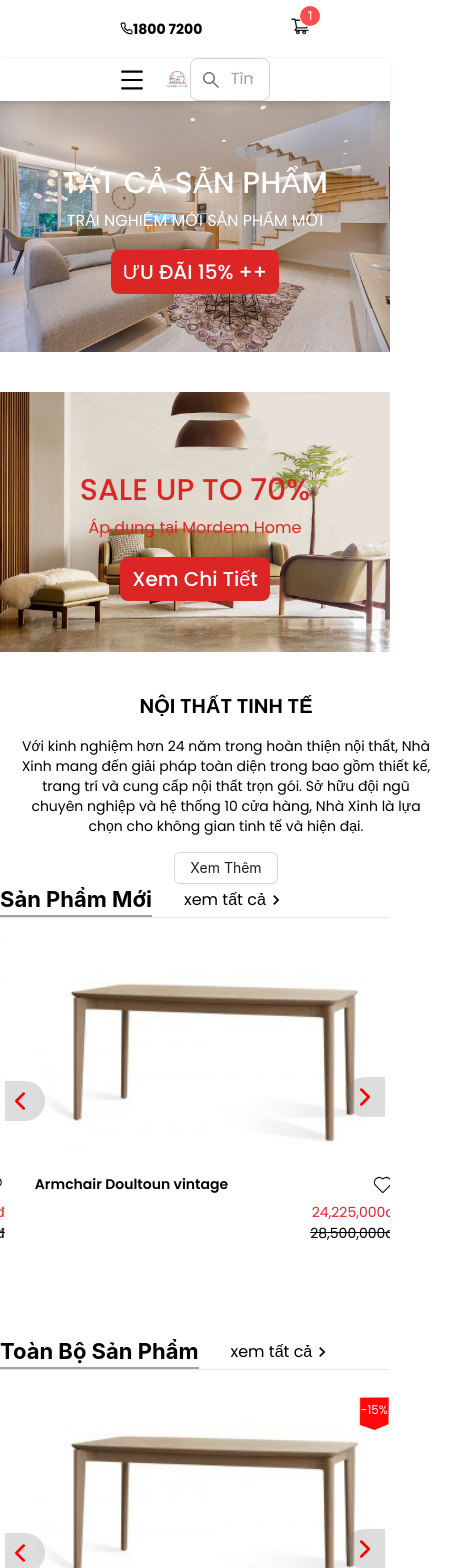
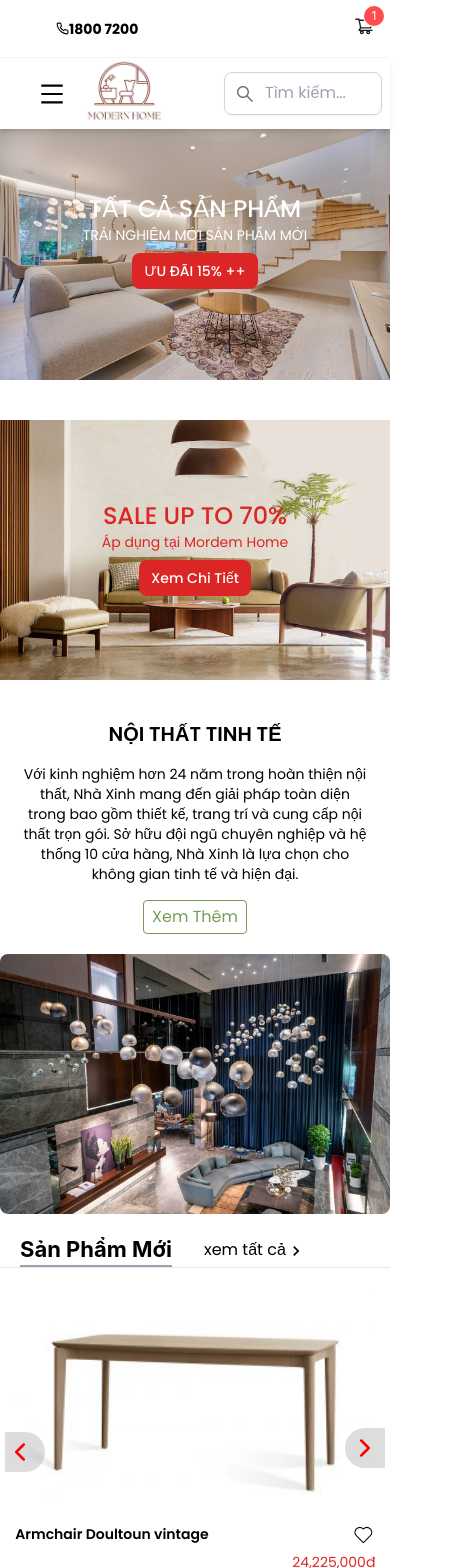
Before and after one commit to NguyenVan-Truong/DuAnTotNghiep, a React (Vite) app: page / in a window 390 px wide. Shown: the top 1568 px of the page, 457 px wide, since content can reach past the window. Built offline with nearby package versions, Linux system fonts and the light colour scheme.

Commit message:
fix home

```diff
--- a/src/pages/(Website)/Header/Header.tsx
+++ b/src/pages/(Website)/Header/Header.tsx
@@ -1,12 +1,15 @@
-import { useState } from 'react';
-import { SearchOutlined, EnvironmentOutlined, HeartOutlined } from '@ant-design/icons';
-import { Button, } from 'antd';
-import './Header.scss'
-import { Link, NavLink } from 'react-router-dom';
-import { FiPhone } from 'react-icons/fi';
-import CartIcon from './components/MiniCart';
-import IconMenu from './components/Menu';
-
+import { useState } from "react";
+import {
+    SearchOutlined,
+    EnvironmentOutlined,
+    HeartOutlined,
+} from "@ant-design/icons";
+import { Button } from "antd";
+import "./Header.scss";
+import { Link, NavLink } from "react-router-dom";
+import { FiPhone } from "react-icons/fi";
+import CartIcon from "./components/MiniCart";
+import IconMenu from "./components/Menu";
 
 const Header = () => {
     const [visible, setVisible] = useState(false);
@@ -19,10 +22,11 @@ const Header = () => {
     return (
         <>
             {/* Header1 */}
-            <header className="flex border-b border-gray-100 bg-white justify-between items-center px-20 p-4">
+            <header className="flex border-b border-gray-100 bg-white justify-between items-center md:px-20 p-4">
                 <div className="flex flex-row ml-10">
                     <span className="text-black flex flex-row items-center font-bold text-sm">
-                        <FiPhone style={{ fontSize: '13px', color: 'black' }} /> 1800 7200
+                        <FiPhone style={{ fontSize: "13px", color: "black" }} />{" "}
+                        1800 7200
                     </span>
                     <div className="mx-5 space-x-5 text-sm hidden lg:flex">
                         <span>Giới Thiệu</span>
@@ -32,81 +36,133 @@ const Header = () => {
                 </div>
                 <div className="hidden lg:flex items-center mr-10 space-x-4">
                     <EnvironmentOutlined className="text-lg" />
-                    <HeartOutlined className='text-lg' />
+                    <HeartOutlined className="text-lg" />
                     <CartIcon />
                     <Button className="border-none text-sm">Đăng Nhập</Button>
                 </div>
                 <div className="block lg-hidden items-center space-x-4">
                     <CartIcon />
                 </div>
-
             </header>
             {/* Header2 */}
-            <header className='sticky top-0 left-0 w-full bg-white shadow-md z-50 flex items-center px-20'>
-                <div className='mr-5 ml-10'>
-                    <IconMenu />
+            <header className="sticky top-0 space-x-5 left-0 w-full bg-white shadow-md z-50 flex items-center md:px-20">
+                <div className="flex items-center">
+                    <div className="md:mr-5 ml-10">
+                        <IconMenu />
+                    </div>
+                    <div className="w-[120px] flex justify-center md:justify-start">
+                        <Link to="/">
+                            <img
+                                src="../src/assets/Images/logo.jpg"
+                                alt=""
+                                width={90}
+                                className="object-contain"
+                            />
+                        </Link>
+                    </div>
                 </div>
-                <div className='w-[120px] flex justify-center md:justify-start'>
-                    <Link to='/'><img src="../src/assets/Images/logo.jpg" alt="" width={90} className="object-contain" /></Link>
-                </div>
-                <div className='flex-1 w-[250px]'>
-                    <ul className='hidden space-x-4 font-serif font-normal text-[14px] md:text-sm md:flex justify-center lg:text-lg lg:space-x-10'>
+                <div className="flex-1 w-[250px]">
+                    <ul className="hidden space-x-4 font-serif font-normal text-[14px] md:text-sm md:flex justify-center lg:text-lg lg:space-x-10">
                         <li>
-                            <NavLink to="/" className={({ isActive }) => `relative ${isActive ? 'border-b-4 border-red-500' : 'hover:border-b-2 hover:border-red-500'}`}>
+                            <NavLink
+                                to="/"
+                                className={({ isActive }) =>
+                                    `relative ${isActive ? "border-b-4 border-red-500" : "hover:border-b-2 hover:border-red-500"}`
+                                }
+                            >
                                 Home
                             </NavLink>
                         </li>
-                        <li className='relative group '>
-                            <NavLink to="/shop" className={({ isActive }) => `relative  ${isActive ? 'border-b-4 border-red-500' : 'hover:border-b-2 hover:text-orange-300'}`}>
+                        <li className="relative group ">
+                            <NavLink
+                                to="/shop"
+                                className={({ isActive }) =>
+                                    `relative flex items-center ${isActive ? "border-b-4 border-red-500" : "hover:border-b-2 hover:text-orange-300"}`
+                                }
+                            >
                                 Shop
-                                <svg className="w-4 h-4 ml-1 inline" xmlns="http://www.w3.org/2000/svg" fill="none" viewBox="0 0 24 24" stroke="currentColor">
-                                    <path strokeLinecap="round" strokeLinejoin="round" strokeWidth={2} d="M19 9l-7 7-7-7" />
+                                <svg
+                                    className="w-4 h-4 ml-1"
+                                    xmlns="http://www.w3.org/2000/svg"
+                                    fill="none"
+                                    viewBox="0 0 24 24"
+                                    stroke="currentColor"
+                                >
+                                    <path
+                                        strokeLinecap="round"
+                                        strokeLinejoin="round"
+                                        strokeWidth={2}
+                                        d="M19 9l-7 7-7-7"
+                                    />
                                 </svg>
                             </NavLink>
-                            <div className='absolute left-0 top-full mt-2 w-48 bg-white shadow-lg border border-gray-200 opacity-0 group-hover:opacity-100 transition-opacity duration-300'>
-                                <NavLink to="/shop/category1" className='block px-4 py-2 text-sm text-gray-700 hover:bg-gray-100'
+
+                            <div className="absolute left-0 top-full mt-2 w-48 bg-white shadow-lg border border-gray-200 opacity-0 group-hover:opacity-100 transition-opacity duration-300">
+                                <NavLink
+                                    to="/shop/category1"
+                                    className="block px-4 py-2 text-sm text-gray-700 hover:bg-gray-100"
                                 >
                                     Category 1
                                 </NavLink>
-                                <NavLink to="/shop/category2" className='block px-4 py-2 text-sm text-gray-700 hover:bg-gray-100'
+                                <NavLink
+                                    to="/shop/category2"
+                                    className="block px-4 py-2 text-sm text-gray-700 hover:bg-gray-100"
                                 >
                                     Category 2
                                 </NavLink>
-                                <NavLink to="/shop/category3" className='block px-4 py-2 text-sm text-gray-700 hover:bg-gray-100'
+                                <NavLink
+                                    to="/shop/category3"
+                                    className="block px-4 py-2 text-sm text-gray-700 hover:bg-gray-100"
                                 >
                                     Category 3
                                 </NavLink>
                             </div>
                         </li>
                         <li>
-                            <NavLink to="/abc" className={({ isActive }) => `relative ${isActive ? 'border-b-4 border-red-500' : 'hover:border-b-2 hover:text-orange-300'}`}
+                            <NavLink
+                                to="/abc"
+                                className={({ isActive }) =>
+                                    `relative ${isActive ? "border-b-4 border-red-500" : "hover:border-b-2 hover:text-orange-300"}`
+                                }
                             >
                                 ABC
                             </NavLink>
                         </li>
                         <li>
-                            <NavLink to="/xyz" className={({ isActive }) => `relative ${isActive ? 'border-b-4 border-red-500' : 'hover:border-b-2 hover:text-orange-300'}`}
+                            <NavLink
+                                to="/xyz"
+                                className={({ isActive }) =>
+                                    `relative ${isActive ? "border-b-4 border-red-500" : "hover:border-b-2 hover:text-orange-300"}`
+                                }
                             >
                                 XYZ
                             </NavLink>
                         </li>
                         <li>
-                            <NavLink to="/123" className={({ isActive }) => `relative ${isActive ? 'border-b-4 border-red-500' : 'hover:border-b-2 hover:text-orange-300'}`}
+                            <NavLink
+                                to="/123"
+                                className={({ isActive }) =>
+                                    `relative ${isActive ? "border-b-4 border-red-500" : "hover:border-b-2 hover:text-orange-300"}`
+                                }
                             >
                                 123
                             </NavLink>
                         </li>
                     </ul>
                 </div>
-                <div className="relative flex items-center mr-10">
-                    <input type="text" placeholder="Tìm kiếm..." className="w-full py-2 pl-10 pr-4 border border-gray-300 rounded-lg shadow-sm focus:outline-none focus:border-blue-500 focus:ring-1 focus:ring-blue-500"
+                <div className="relative flex items-center pr-2 md:pr-10 ">
+                    <input
+                        type="text"
+                        placeholder="Tìm kiếm..."
+                        className="w-full py-2 pl-10 pr-4 border border-gray-300 rounded-lg shadow-sm focus:outline-none focus:border-blue-500 focus:ring-1 focus:ring-blue-500"
                     />
                     <SearchOutlined className="absolute left-3 text-gray-500 text-lg" />
                 </div>
             </header>
             {/* Overlay */}
-            {(visible || dropdownVisible) && <div className="overlay" onClick={handleOverlayClick} />}
-
+            {(visible || dropdownVisible) && (
+                <div className="overlay" onClick={handleOverlayClick} />
+            )}
         </>
     );
 };
--- a/src/pages/(Website)/Home/components/Banner/Banner.tsx
+++ b/src/pages/(Website)/Home/components/Banner/Banner.tsx
@@ -1,45 +1,62 @@
 import { banner, banner1, banner2 } from "@/assets/img";
-import { Button } from 'antd';
 const Banner = () => {
-
     return (
         <>
             <div className="relative mb-10">
-                <img src={banner} alt="" className='w-full h-auto' />
+                <img src={banner} alt="" className="w-full h-auto" />
                 <div className="absolute inset-0 flex flex-col items-center mt-16 md:mt-56 text-center">
-                    <h1 className="text-white text-3xl md:text-6xl font-medium mb-2">TẤT CẢ SẢN PHẨM</h1>
-                    <p className="text-white text-md md:text-2xl mb-4">TRẢI NGHIỆM MỚI SẢN PHẨM MỚI</p>
-                    <button className="bg-red-600 text-white hover:bg-red-300 font-medium text-xl py-2 md:py-4 px-3 md:px-6 rounded-lg">ƯU ĐÃI 15% ++</button>
+                    <h1 className="text-white text-2xl md:text-6xl font-medium md:mb-2">
+                        TẤT CẢ SẢN PHẨM
+                    </h1>
+                    <p className="text-white text-sm md:text-2xl mb-2 md:mb-4">
+                        TRẢI NGHIỆM MỚI SẢN PHẨM MỚI
+                    </p>
+                    <button className="bg-red-600 text-white hover:bg-red-300 font-medium text-sm py-2 md:py-4 px-3 md:px-6 rounded-lg">
+                        ƯU ĐÃI 15% ++
+                    </button>
                 </div>
             </div>
             <div className="relative mb-10">
-                <img src={banner2} alt="" className='w-full h-auto' />
+                <img src={banner2} alt="" className="w-full h-auto" />
                 <div className="absolute inset-0 flex flex-col items-center mt-20 md:mt-52  text-center">
-                    <h1 className="text-red-600 text-3xl md:text-6xl font-medium mb-2">SALE UP TO 70%</h1>
-                    <p className="text-red-600 text-md md:text-2xl mb-4">Áp dụng tại Mordem Home </p>
-                    <button className="bg-red-600 text-white hover:bg-red-300 font-medium text-xl py-2 md:py-4 px-3 md:px-6 rounded-lg">Xem Chi Tiết</button>
+                    <h1 className="text-red-600 text-2xl md:text-6xl font-medium md:mb-2">
+                        SALE UP TO 70%
+                    </h1>
+                    <p className="text-red-600 text-sm md:text-2xl mb-2 md:mb-4">
+                        Áp dụng tại Mordem Home{" "}
+                    </p>
+                    <button className="bg-red-600 text-white hover:bg-red-300 font-medium text-sm py-2 md:py-4 px-3 md:px-6 rounded-lg">
+                        Xem Chi Tiết
+                    </button>
                 </div>
             </div>
 
-            <div className='flex items-center justify-between'>
-                <div className='flex-1 text-center mx-4'>
-                    <h1 className='text-xl md:text-2xl font-semibold not-italic mb-4'>NỘI THẤT TINH TẾ</h1>
-                    <p className='mb-4 mx-auto w-[420px] max-w-md text-sm md:text-lg '>
+            <div className="flex flex-col md:flex-row items-center justify-between">
+                <div className="flex-1 text-center mb-5 mx-4">
+                    <h1 className="text-xl md:text-2xl font-semibold not-italic mb-4">
+                        NỘI THẤT TINH TẾ
+                    </h1>
+                    <p className="mb-4 mx-auto w-[350px] md:w-[420px] max-w-md text-sm md:text-lg">
                         Với kinh nghiệm hơn 24 năm trong hoàn thiện nội thất,
-                        Nhà Xinh mang đến giải pháp toàn diện trong bao gồm thiết kế,
-                        trang trí và cung cấp nội thất trọn gói.
-                        Sở hữu đội ngũ chuyên nghiệp và hệ thống 10 cửa hàng,
-                        Nhà Xinh là lựa chọn cho không gian tinh tế và hiện đại.
+                        Nhà Xinh mang đến giải pháp toàn diện trong bao gồm
+                        thiết kế, trang trí và cung cấp nội thất trọn gói. Sở
+                        hữu đội ngũ chuyên nghiệp và hệ thống 10 cửa hàng, Nhà
+                        Xinh là lựa chọn cho không gian tinh tế và hiện đại.
                     </p>
-                    <Button >Xem Thêm</Button>
+                    <button className="border border-[#7a9c59] text-[#7a9c59] px-2 md:px-4 py-1 md:py-2 rounded hover:bg-[#7a9c59] hover:text-white transition">
+                        Xem Thêm
+                    </button>
                 </div>
-                <div className='flex-1'>
-                    <img src={banner1} alt="Nội thất tinh tế" className='w-full h-auto rounded-lg' />
+                <div className="flex-1 mb-5">
+                    <img
+                        src={banner1}
+                        alt="Nội thất tinh tế"
+                        className="w-full h-auto rounded-lg"
+                    />
                 </div>
             </div>
-
         </>
     );
 };
 
-export default Banner
+export default Banner;
--- a/src/pages/(Website)/Home/components/Banner/BannerFooter.module.scss
+++ b/src/pages/(Website)/Home/components/Banner/BannerFooter.module.scss
@@ -3,8 +3,11 @@
     grid-template-columns: 1fr 1fr;
     gap: 5px;
     background-color: #ebebeb;
-    .banner_right{
-        Image{
+    @media screen and (max-width: 768px) {
+        grid-template-columns: 1fr;
+    }
+    .banner_right {
+        Image {
             width: 100%;
             max-height: 100%;
         }
@@ -17,18 +20,27 @@
         flex-direction: column;
         justify-content: center;
         color: #535050;
+        @media screen and (max-width: 768px) {
+            margin-left: 10%;
+        }
         h1 {
             font-weight: 600;
             font-size: 2rem;
+            @media screen and (max-width: 768px) {
+                font-size: 1.5rem;
+            }
         }
-        p{
+        p {
             margin-top: 10px;
+            @media screen and (max-width: 768px) {
+                font-size: 1rem;
+            }
         }
-        Button{
+        Button {
             width: 150px;
             height: 50px;
             margin-top: 10px;
-            background-color: #7A9C59;
+            background-color: #7a9c59;
             color: white;
             text-transform: uppercase;
             font-weight: bolder;
@@ -40,11 +52,10 @@
                 font-size: 12px;
             }
         }
-        Button:hover{
-            background-color: #5A7C3A !important;
+        Button:hover {
+            background-color: #5a7c3a !important;
             color: white !important;
-            border: #5A7C3A !important;
-
+            border: #5a7c3a !important;
         }
     }
 }
--- a/src/pages/(Website)/Home/components/FormFooter/FormSupprt.module.scss
+++ b/src/pages/(Website)/Home/components/FormFooter/FormSupprt.module.scss
@@ -23,7 +23,8 @@
         }
 
         @media screen and (max-width: 768px) {
-            padding: 30px 10px;
+            padding: 30px 9px;
+            width: 100%;
         }
 
         .hotline {
@@ -38,7 +39,6 @@
             background-color: #a5886f;
             text-transform: uppercase;
             padding: 6px 15px;
-
         }
 
         .title {
@@ -87,8 +87,11 @@
                 @media screen and (max-width: 768px) {
                     width: 100%;
                 }
+                @media screen and (max-width: 450px) {
+                    width: 375px;
+                }
             }
-            .inputEmail{
+            .inputEmail {
                 width: 520px;
                 margin-bottom: 10px;
 
@@ -99,6 +102,9 @@
                 @media screen and (max-width: 768px) {
                     width: 437px;
                 }
+                @media screen and (max-width: 450px) {
+                    width: 375px;
+                }
             }
             .textarea {
                 width: 515px;
@@ -107,8 +113,10 @@
                 @media screen and (max-width: 768px) {
                     width: 437px;
                 }
+                @media screen and (max-width: 450px) {
+                    width: 375px;
+                }
             }
-
         }
     }
 
--- a/src/pages/(Website)/Home/components/Title/TitleNew.tsx
+++ b/src/pages/(Website)/Home/components/Title/TitleNew.tsx
@@ -1,17 +1,26 @@
-import { Text, Title } from '@mantine/core'
-import React from 'react'
+import { Text, Title } from "@mantine/core";
 import { MdNavigateNext } from "react-icons/md";
 const TitleNew = () => {
     return (
         <>
-            <div className='container mx-auto'>
-                <div className=' flex items-center space-x-8 border-b border-b-gray-200'>
-                    <Title order={3} className='border-b-2 border-b-gray-400' >Sản Phẩm Mới</Title>
-                    <Text size='md' className='flex items-center space-x-5 hover:text-red-500'>xem tất cả<span><MdNavigateNext className='text-xl' /></span></Text>
+            <div className="container mx-auto">
+                <div className=" flex items-center pl-5 md:pl-0 space-x-8 border-b border-b-gray-200">
+                    <Title order={3} className="border-b-2 border-b-gray-400">
+                        Sản Phẩm Mới
+                    </Title>
+                    <Text
+                        size="md"
+                        className="flex items-center space-x-5 hover:text-red-500"
+                    >
+                        xem tất cả
+                        <span>
+                            <MdNavigateNext className="text-xl" />
+                        </span>
+                    </Text>
                 </div>
             </div>
         </>
-    )
-}
+    );
+};
 
-export default TitleNew
+export default TitleNew;
--- a/src/pages/(Website)/Home/components/Title/TitleProducts.tsx
+++ b/src/pages/(Website)/Home/components/Title/TitleProducts.tsx
@@ -1,18 +1,26 @@
-import { Text, Title } from '@mantine/core'
-import React from 'react'
-import { MdNavigateNext } from 'react-icons/md'
-
+import { Text, Title } from "@mantine/core";
+import { MdNavigateNext } from "react-icons/md";
 const TitleProducts = () => {
     return (
         <>
-            <div className='container mx-auto'>
-                <div className=' flex items-center space-x-8 mt-5 border-b border-b-gray-200'>
-                    <Title order={3} className='border-b-2 border-b-gray-400' >Toàn Bộ Sản Phẩm</Title>
-                    <Text size='md' className='flex items-center space-x-5 hover:text-red-500'>xem tất cả<span><MdNavigateNext className='text-xl' /></span></Text>
+            <div className="container mx-auto">
+                <div className=" flex items-center pl-5 md:pl-0 space-x-8 mt-5 border-b border-b-gray-200">
+                    <Title order={3} className="border-b-2 border-b-gray-400">
+                        Toàn Bộ Sản Phẩm
+                    </Title>
+                    <Text
+                        size="md"
+                        className="flex items-center space-x-5 hover:text-red-500"
+                    >
+                        xem tất cả
+                        <span>
+                            <MdNavigateNext className="text-xl" />
+                        </span>
+                    </Text>
                 </div>
             </div>
         </>
-    )
-}
+    );
+};
 
-export default TitleProducts
+export default TitleProducts;
```
Also changed, not shown: src/pages/(Website)/Home/Home.tsx (+11 -11 lines), src/pages/(Website)/Home/components/Banner/BannerFooter.tsx (+76 -33 lines), src/pages/(Website)/Home/components/ProductsHome/ProductsHome.tsx (+22 -23 lines), src/pages/(Website)/Home/components/ProductsHomeNew/ProductsHomeNew.tsx (+20 -20 lines), src/pages/(Website)/Home/components/Title/TitleInspiration.tsx (+8 -6 lines).
